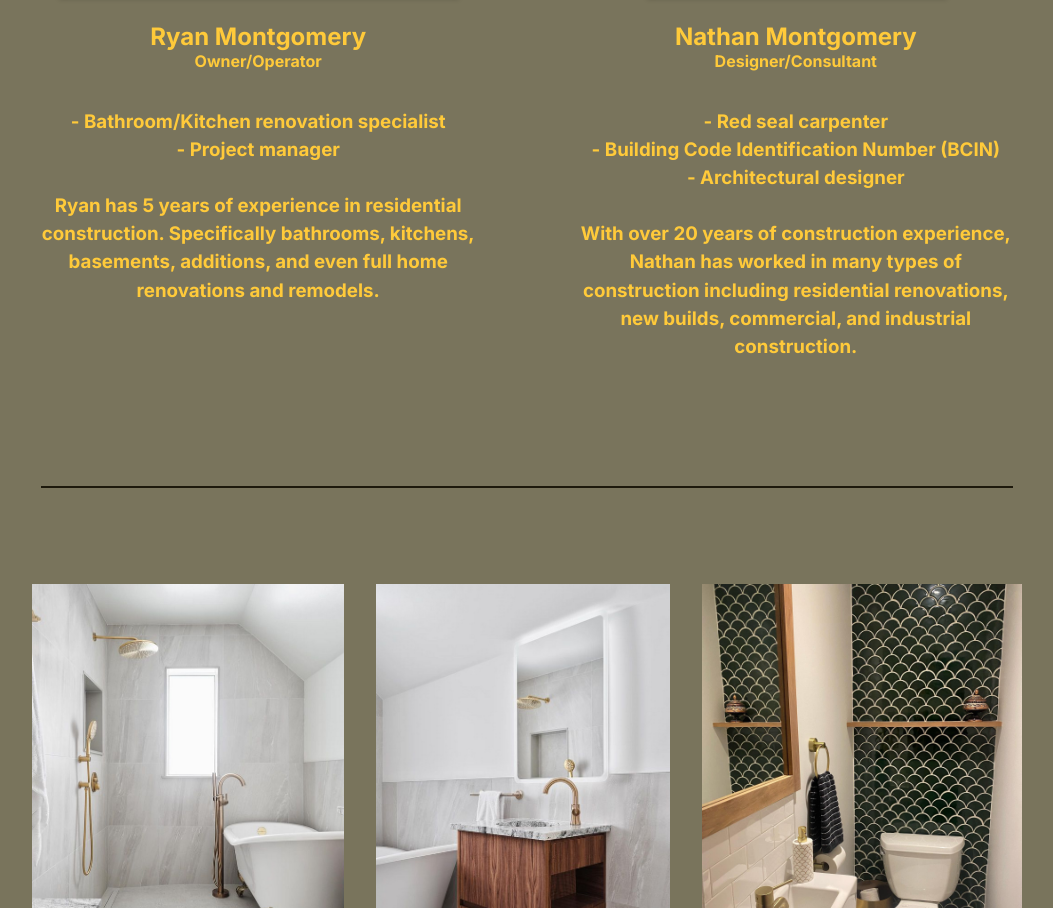
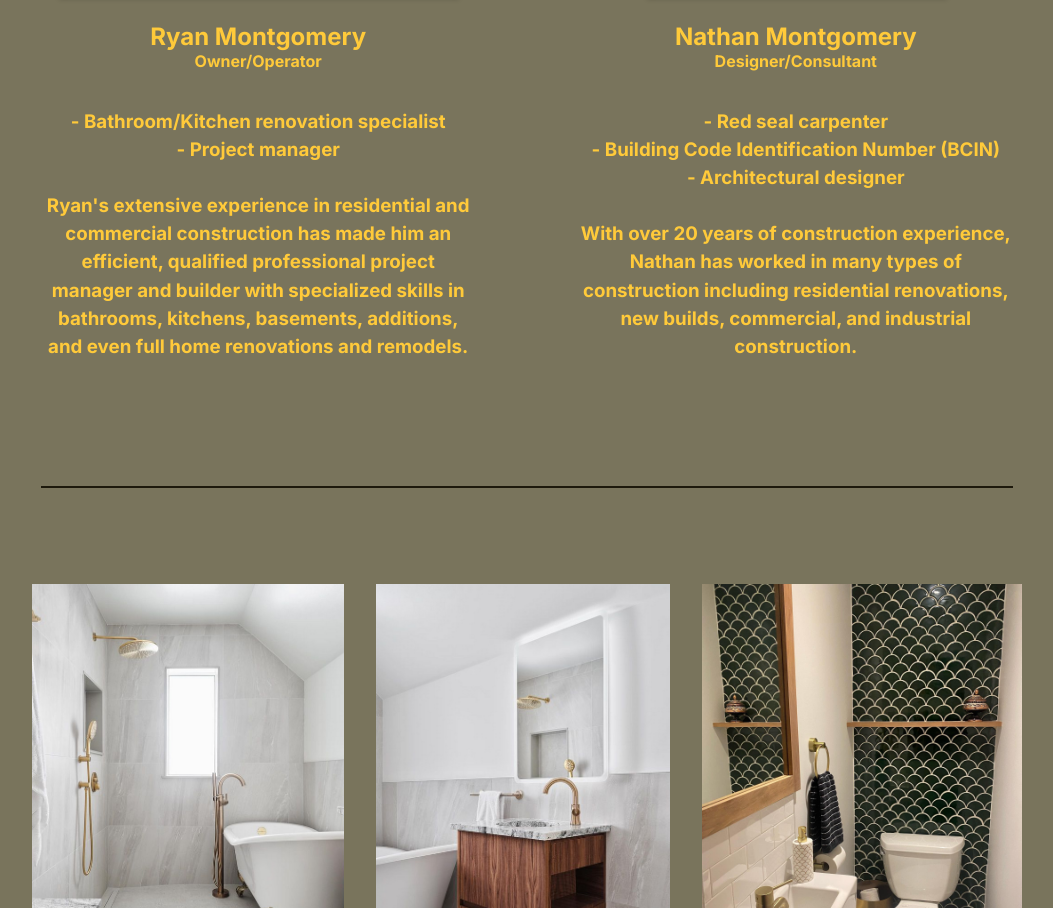
Before and after one commit to BurbankShirtface/montgomeryconstruction, a React (Vite) app: page / in a window 1280 px wide. Shown: the part 2008-2916 px from the top of the page, without its empty margins (113-1166 px from the left). Built offline with nearby package versions, Linux system fonts and the light colour scheme.

Commit message:
updated ryan qualifications

```diff
--- a/src/components/About.jsx
+++ b/src/components/About.jsx
@@ -28,9 +28,14 @@ const About = () => {
               - Bathroom/Kitchen renovation specialist <br />
               - Project manager <br />
               <br />
-              Ryan has 5 years of experience in residential construction.
+              Ryan's extensive experience in residential and commercial
+              construction has made him an efficient, qualified professional
+              project manager and builder with specialized skills in bathrooms,
+              kitchens, basements, additions, and even full home renovations and
+              remodels.
+              {/* Ryan has 5 years of experience in residential construction.
               Specifically bathrooms, kitchens, basements, additions, and even
-              full home renovations and remodels.
+              full home renovations and remodels. */}
             </h3>
           </div>
         </div>
```
